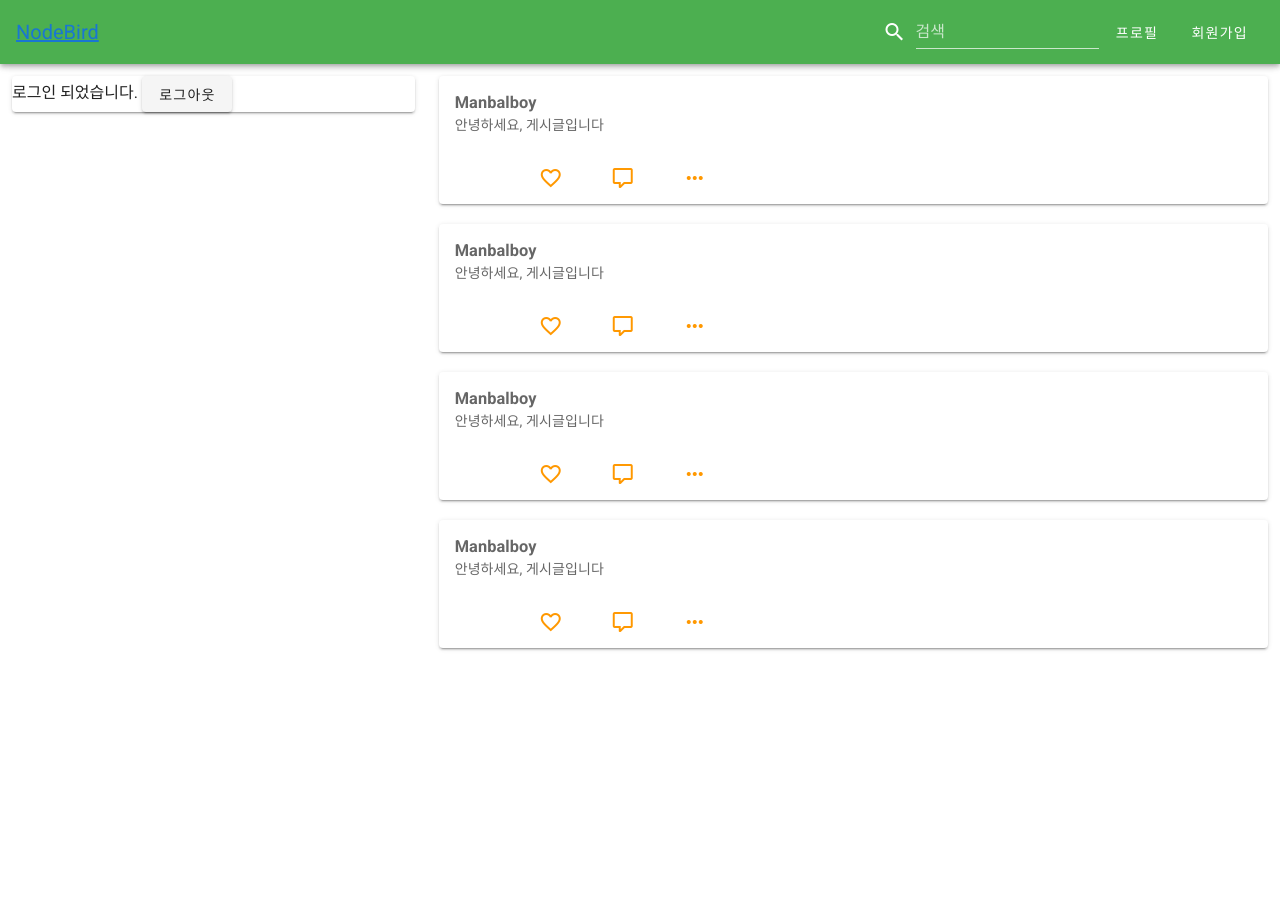
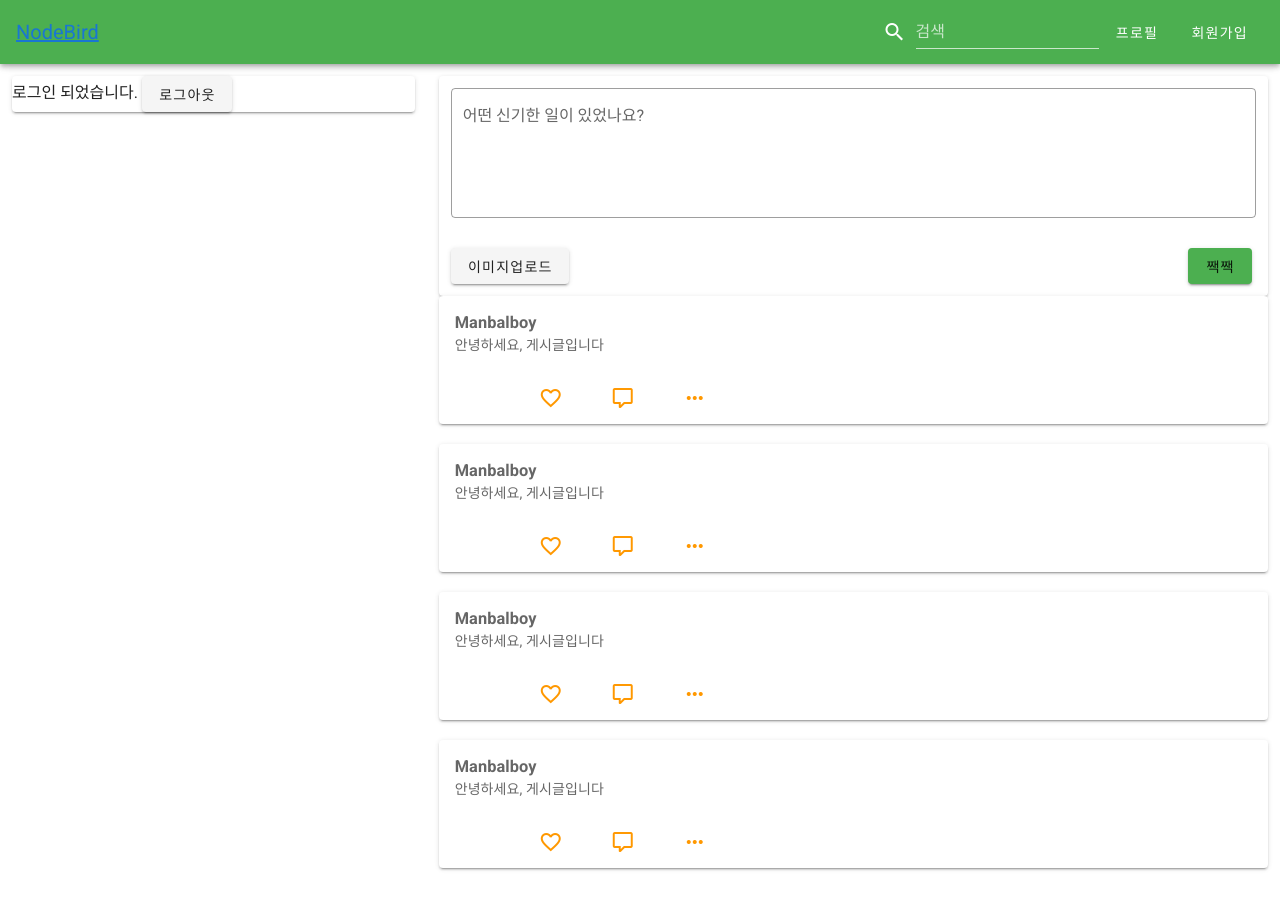
Before and after one commit to manbalboy/vue-sns, a Nuxt app in the folder ch1/front/: page / in a window 1280 px wide. Both pictures are taken after typing "name@example.com", "Sample123" into the empty fields and a click on the button "로그인". Before the commit the page ends 800 px from the top, so only its background shows below. Built offline with nearby package versions, Linux system fonts and the light colour scheme.

Commit message:
postForm 작성

```diff
--- /dev/null
+++ b/ch1/front/components/PostForm.vue
@@ -0,0 +1,71 @@
+<template>
+    <v-card>
+        <v-container>
+            <v-form ref="form" v-model="valid" @submit.prevent="onSubmitForm">
+                <v-textarea
+                    v-model="content"
+                    outlined
+                    auto-grow
+                    clearable
+                    label="어떤 신기한 일이 있었나요?"
+                    :hide-details="hideDetails"
+                    :success-messages="successMessages"
+                    :success="success"
+                    :rules="[v => !!v.trim() || '내용을 입력하세요.']"
+                    @input="onChangeTextarea"
+                />
+            </v-form>
+            <v-btn type="submit" color="green" absolute right> 짹짹 </v-btn>
+            <v-btn>이미지업로드</v-btn>
+        </v-container>
+    </v-card>
+</template>
+
+<script>
+    import { mapState, mapActions } from 'vuex';
+    export default {
+        name: 'PostForm',
+
+        data() {
+            return {
+                hideDetails: false,
+                successMessages: '',
+                success: false,
+                content: '',
+                valid: false,
+            };
+        },
+        computed: {
+            ...mapState('users', ['me']),
+        },
+
+        methods: {
+            ...mapActions('posts', ['ADD']),
+            onChangeTextarea() {
+                this.hideDetails = true;
+                this.success = false;
+                this.successMessages = '';
+            },
+            onSubmitForm() {
+                if (this.$refs.form.validate()) {
+                    this.ADD({
+                        content: this.content,
+                        User: {
+                            nickname: this.me.nickname,
+                        },
+                        Comments: [],
+                        Images: [],
+                        id: Date.now(),
+                        createdAt: Date.now(),
+                    }).then(() => {
+                        this.hideDetails = false;
+                        this.success = true;
+                        this.successMessages = '게시글 등록 성공!';
+                    });
+                }
+            },
+        },
+    };
+</script>
+
+<style scoped></style>
--- a/ch1/front/pages/index.vue
+++ b/ch1/front/pages/index.vue
@@ -1,19 +1,23 @@
 <template>
-    <div>
-        <v-container>
+    <v-container>
+        <PostForm v-if="me" />
+        <div>
             <post-card />
             <post-card />
             <post-card />
             <post-card />
-        </v-container>
-    </div>
+        </div>
+    </v-container>
 </template>
 
 <script>
     import PostCard from '@/components/PostCard';
+    import PostForm from '@/components/PostForm';
+    import { mapState } from 'vuex';
     export default {
         name: 'Index',
         components: {
+            PostForm,
             PostCard,
         },
         head() {
@@ -21,6 +25,9 @@
                 title: 'home',
             };
         },
+        computed: {
+            ...mapState('users', ['me']),
+        },
     };
 </script>
 
--- /dev/null
+++ b/ch1/front/store/posts.js
@@ -0,0 +1,15 @@
+export const state = () => ({
+    mainPosts: [],
+});
+
+export const mutations = {
+    PUSH_MAIN_POST(state, payload) {
+        state.mainPosts.unshift(payload);
+    },
+};
+
+export const actions = {
+    ADD(context, payload) {
+        context.commit('PUSH_MAIN_POST', payload);
+    },
+};
```
